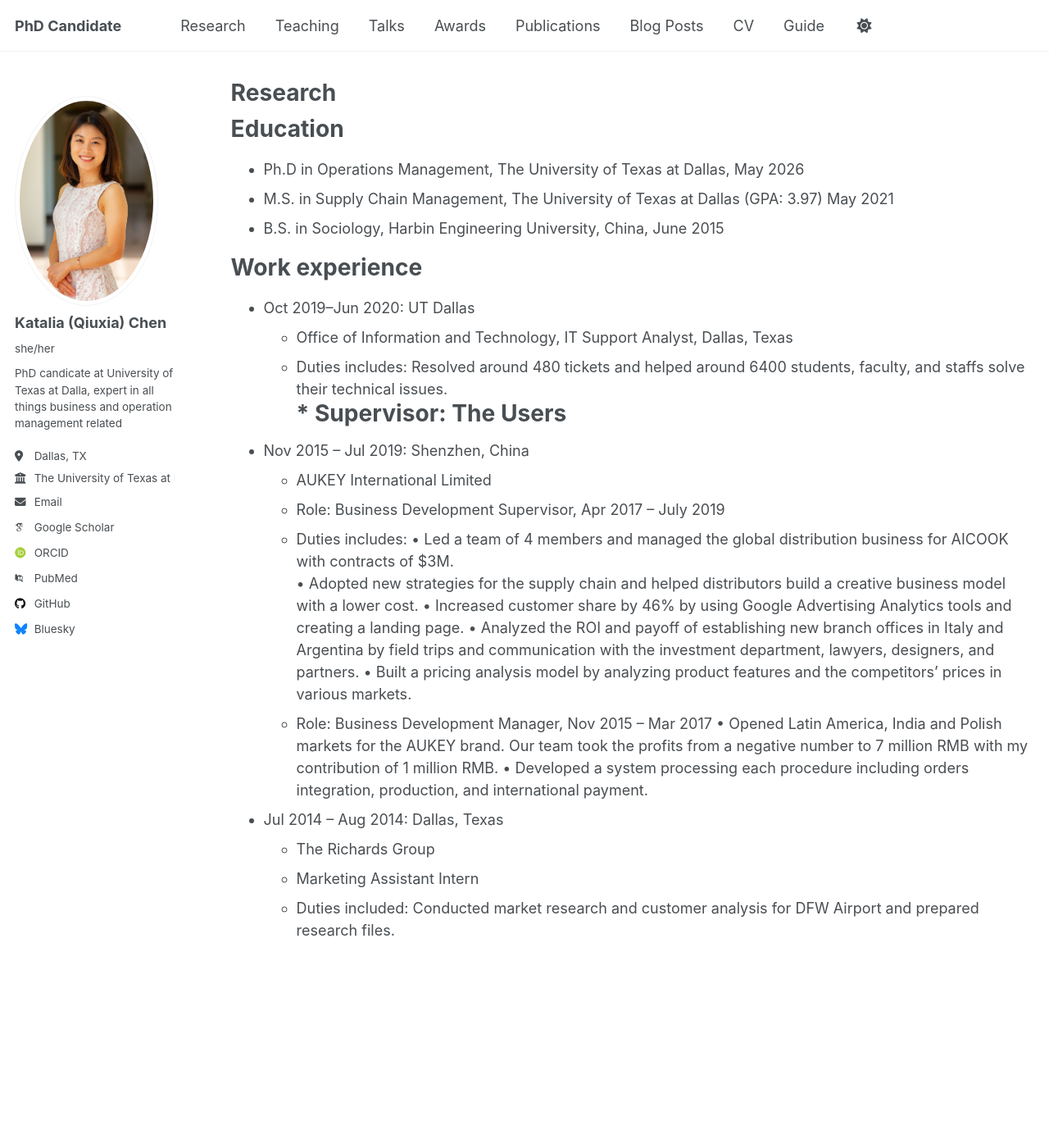
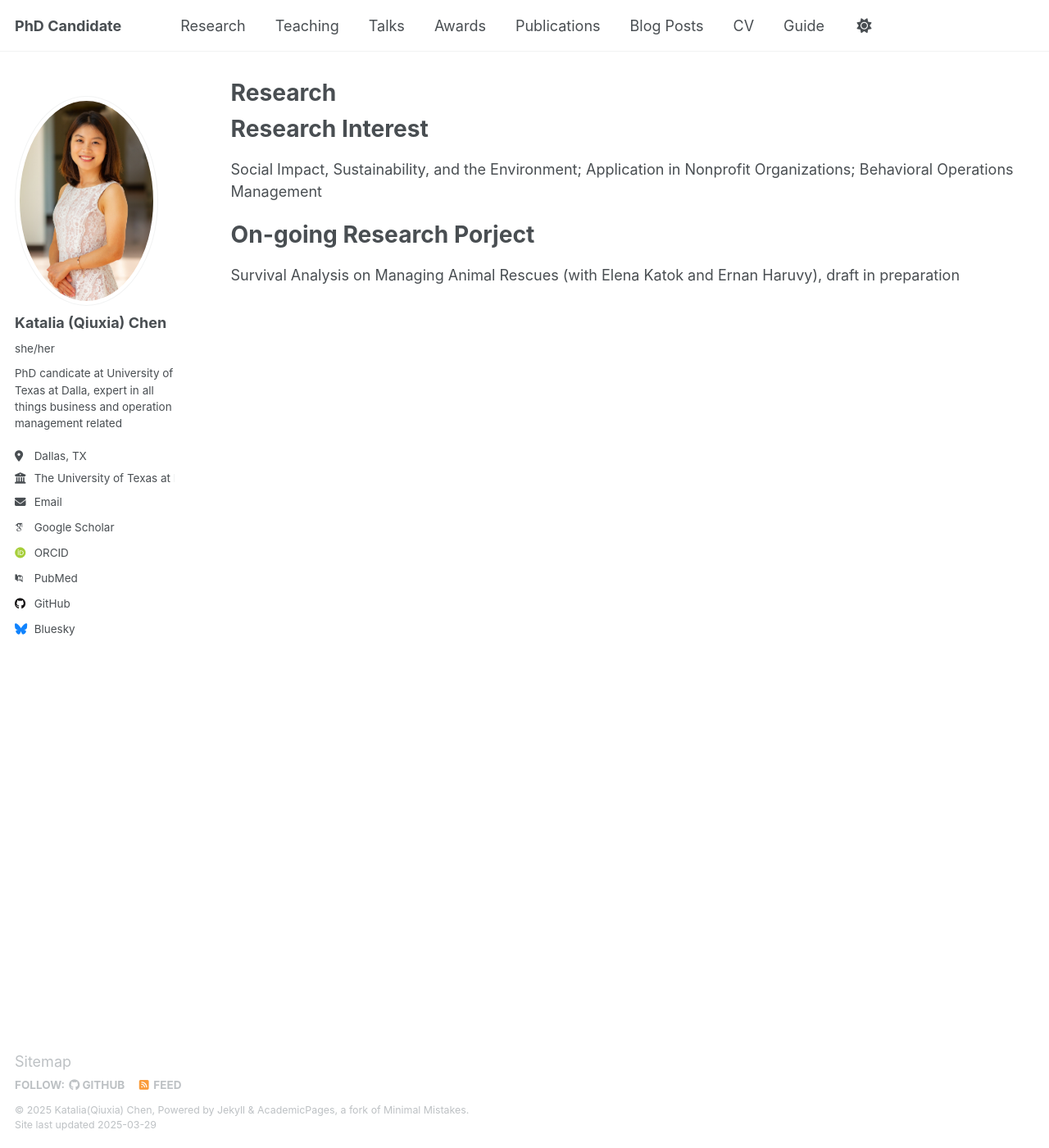
Before and after one commit to qxc2/Katalia_Qiuxia_Chen_v1, a Jekyll site: the page built from _pages/research.md, in a window 1280 px wide and 1400 px high. Shown: the whole window at 82% size. Built offline with Jekyll 4.4.1, drawn with Linux system fonts in a browser that asks for light colours; some web fonts are replaced.

Commit message:
Update research.md

```diff
--- a/_pages/research.md
+++ b/_pages/research.md
@@ -9,33 +9,11 @@ redirect_from:
 
 {% include base_path %}
 
-Education
+Research Interest
 ======
-* Ph.D in Operations Management, The University of Texas at Dallas, May 2026
-* M.S. in Supply Chain Management, The University of Texas at Dallas (GPA: 3.97) May 2021
-* B.S. in Sociology, Harbin Engineering University, China, June 2015
+Social Impact, Sustainability, and the Environment; Application in Nonprofit Organizations; Behavioral Operations
+Management
 
-Work experience
+On-going Research Porject
 ======
-* Oct 2019–Jun 2020: UT Dallas
-  * Office of Information and Technology, IT Support Analyst, Dallas, Texas
-  * Duties includes: Resolved around 480 tickets and helped around 6400 students, faculty, and staffs solve their technical issues.
-#  * Supervisor: The Users
-
-* Nov 2015 – Jul 2019: Shenzhen, China
-  * AUKEY International Limited
-  * Role: Business Development Supervisor,  Apr 2017 – July 2019
-  * Duties includes:
-    • Led a team of 4 members and managed the global distribution business for AICOOK with contracts of $3M.
-    • Adopted new strategies for the supply chain and helped distributors build a creative business model with a lower cost.
-    • Increased customer share by 46% by using Google Advertising Analytics tools and creating a landing page.
-    • Analyzed the ROI and payoff of establishing new branch offices in Italy and Argentina by field trips and communication with the investment department, lawyers, designers, and partners.
-    • Built a pricing analysis model by analyzing product features and the competitors’ prices in various markets.
-  * Role: Business Development Manager, Nov 2015 – Mar 2017
-    • Opened Latin America, India and Polish markets for the AUKEY brand. Our team took the profits from a negative number to 7 million RMB with my contribution of 1 million RMB.
-    • Developed a system processing each procedure including orders integration, production, and international payment.
-
-* Jul 2014 – Aug 2014:  Dallas, Texas
-  * The Richards Group
-  * Marketing Assistant Intern
-  * Duties included: Conducted market research and customer analysis for DFW Airport and prepared research files.
+Survival Analysis on Managing Animal Rescues (with Elena Katok and Ernan Haruvy), draft in preparation
```
